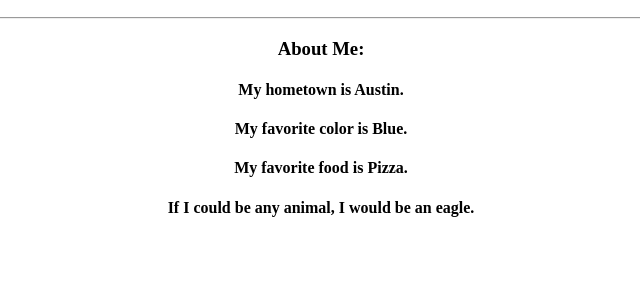
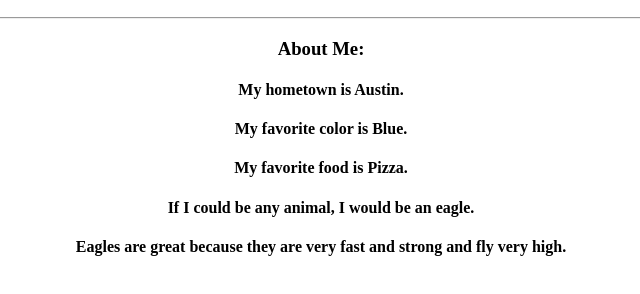
Before and after one commit to KevinT85/kevin-repo-1, a plain HTML site: page index.html in a window 1280 px wide. Shown: the part 110-404 px from the top of the page, without its empty margins (319-959 px from the left). Drawn offline with Linux system fonts and the light colour scheme.

Commit message:
Adding eagle facts

```diff
--- a/index.html
+++ b/index.html
@@ -15,6 +15,7 @@
 					<h4>My favorite color is Blue.</h4>
 					<h4>My favorite food is Pizza.</h4>
 					<h4>If I could be any animal, I would be an eagle.</h4>
+                    <h4>Eagles are great because they are very fast and strong and fly very high.</h4>
 			</div>
 		  </body>
 		</html>
```
